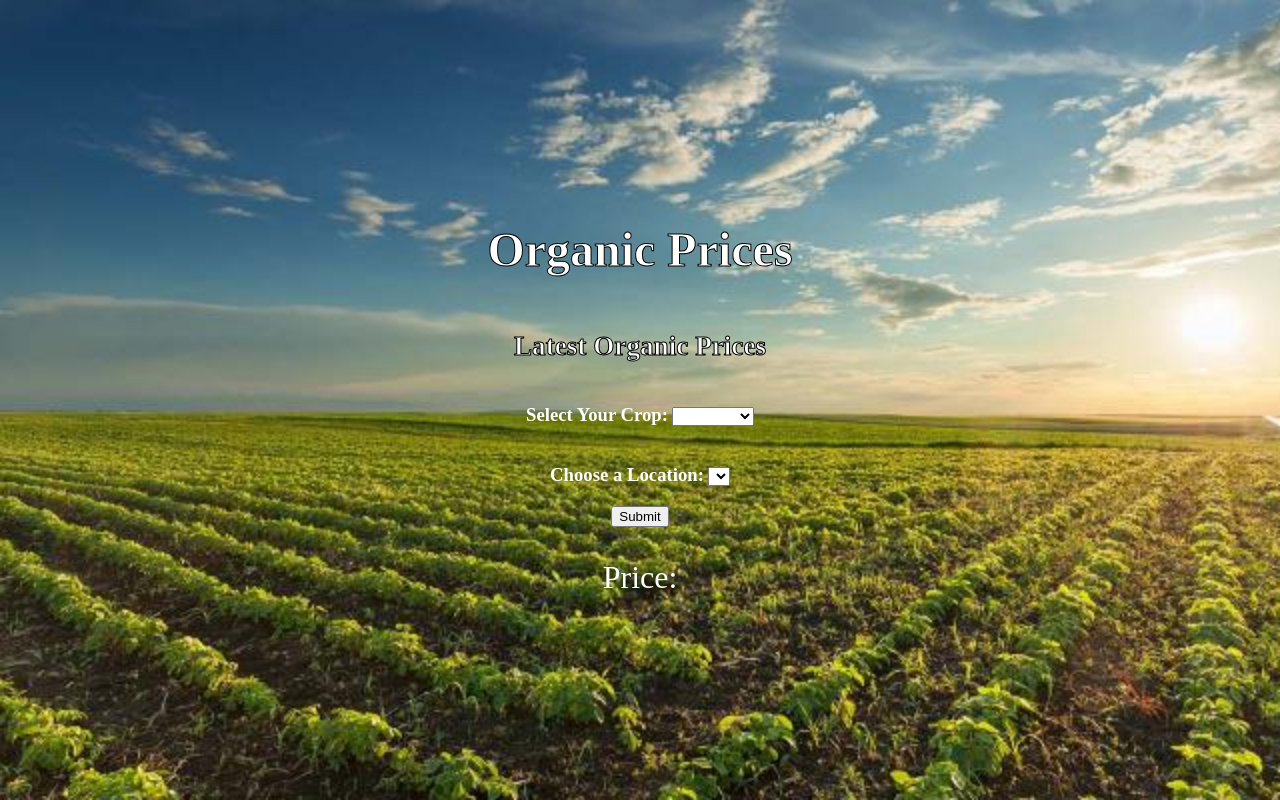
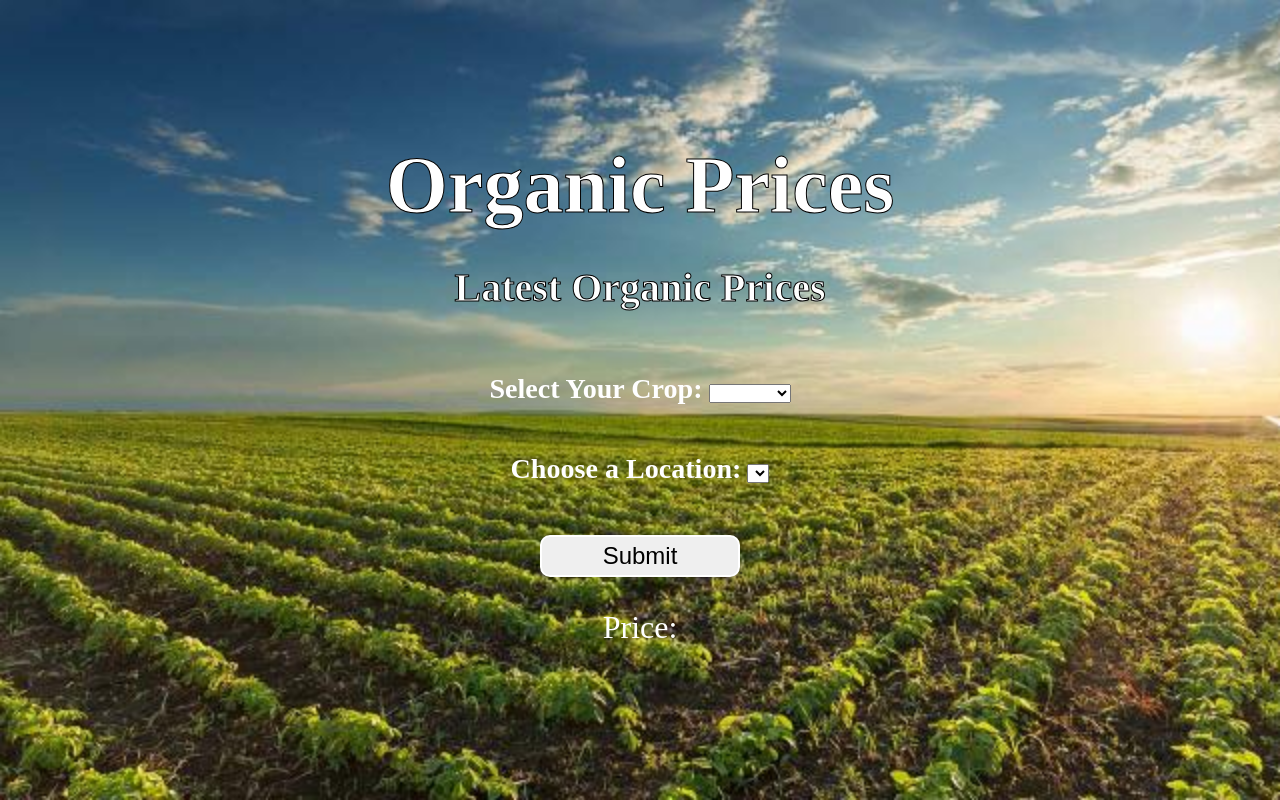
Before and after one commit to tntmeyer/organic-prices, a website: page index.html in a window 1280 px wide. Drawn offline with Linux system fonts and the light colour scheme.

Commit message:
changed button

```diff
--- a/index.html
+++ b/index.html
@@ -19,7 +19,7 @@
 				<option value="oats">Oats</option>
 			</select>
 			<br>
-			<h3>Choose a Location:</h3>
+			<h3 id="location">Choose a Location:</h3>
 			<select id="s2" name="location">
 			</select>
 			<br>
--- a/styles/styles.css
+++ b/styles/styles.css
@@ -26,14 +26,15 @@ body {
 
 h1 {
 	text-align: center;
-	font-size: 300%;
+	font-size: 500%;
 	-webkit-text-stroke-width: 1px;
 	-webkit-text-stroke-color: black;
+	margin: 0;
 }
 
 h2 {
 	text-align: center;
-	font-size: 170%;
+	font-size: 250%;
 	-webkit-text-stroke-width: 1px;
 	-webkit-text-stroke-color: black;
 }
@@ -43,8 +44,25 @@ h3 {
 	margin-bottom: 20px;
 }
 
+h3#location {
+	margin-bottom: 50px;
+}
+
 #form {
+	font-size: 150%;
 	text-align: center;
+}
+
+button {
+	width: 200px;
+	padding: 5px;
+	border-radius: 10px;
+	font-size: 100%;
+	border: 2px solid white;
+}
+
+button:hover {
+	background-color: green;
 }
 
 #price {
```
